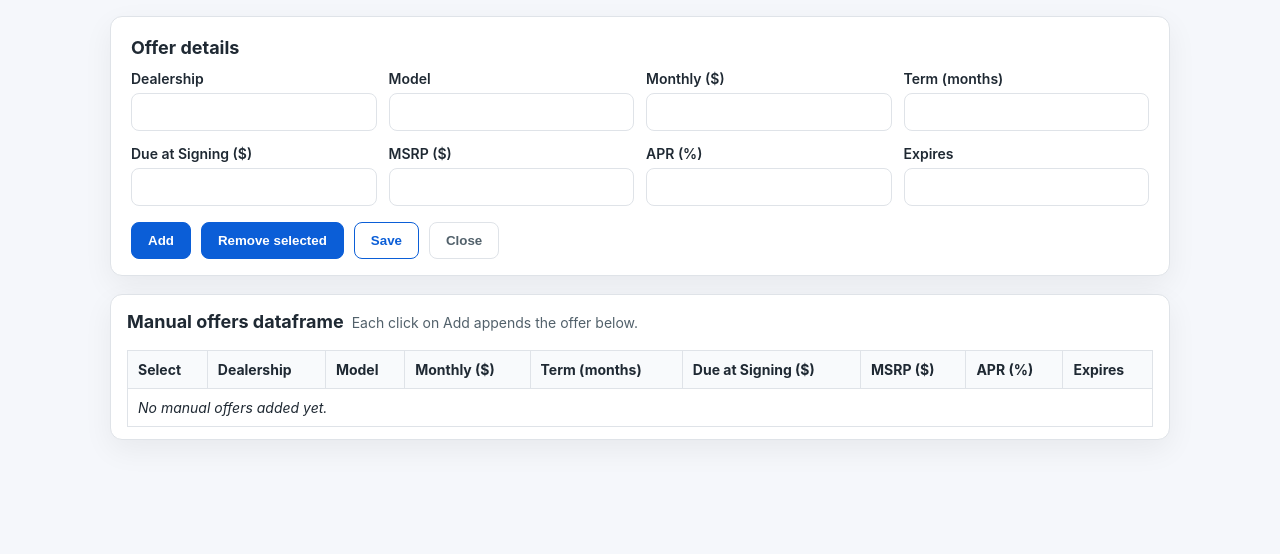
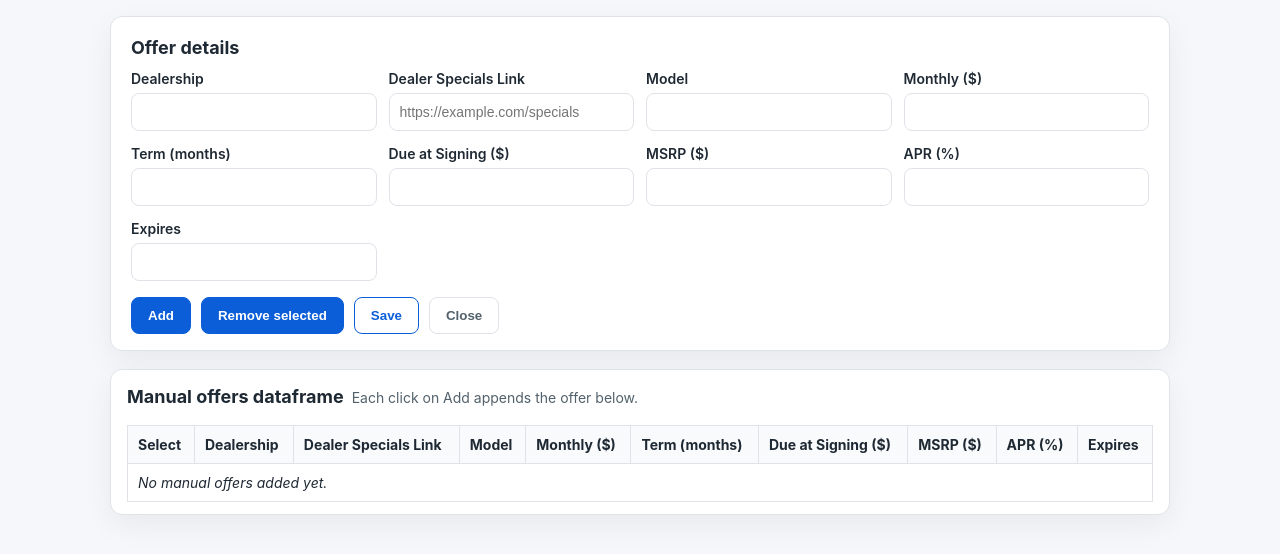
Before and after one commit to DavitHakobyan01/internal_automobile_system, a Flask app: page /manual-offers in a window 1280 px wide. Shown: the part 66-620 px from the top of the page. Run offline with Flask 3, Linux system fonts and the light colour scheme; the visitor is signed in with stand-in values (Sample User, id 1); data that the repository does not hold is empty.

Commit message:
fixed json

```diff
--- a/app.py
+++ b/app.py
@@ -63,6 +63,7 @@ def background_scrape():
     for scraper in SCRAPERS:
         try:
             df = scraper.fetch_df()
+            df.insert(0, "Dealership", getattr(scraper, "dealer_name", ""))
             SCRAPE_STATE["rows"].extend(df.to_dict("records"))
         except Exception as e:
             print(f"[ERROR] {scraper.__class__.__name__}: {e}")
--- a/static/js/manual_offers.js
+++ b/static/js/manual_offers.js
@@ -1,6 +1,7 @@
 (() => {
     const columns = [
         { id: "manual-dealership", label: "Dealership" },
+        { id: "manual-link", label: "Dealer Specials Link" },
         { id: "manual-model", label: "Model" },
         { id: "manual-monthly", label: "Monthly ($)" },
         { id: "manual-term", label: "Term (months)" },
@@ -17,11 +18,12 @@
     const saveButton = document.getElementById("manual-save");
     const cancelButton = document.getElementById("manual-cancel");
     const dealershipInput = document.getElementById("manual-dealership");
+    const linkInput = document.getElementById("manual-link");
     const dataframeBody = document.querySelector("#manual-dataframe tbody");
 
     const clearInputs = () => {
         columns.forEach(({ id }) => {
-            if (id === "manual-dealership") return;
+            if (id === "manual-dealership" || id === "manual-link") return;
 
             const input = document.getElementById(id);
             if (input) input.value = "";
--- a/templates/manual_offers.html
+++ b/templates/manual_offers.html
@@ -33,6 +33,17 @@
                         value="{{ dealership }}"
                     >
                 </label>
+                <label class="form-grid__field">
+                    <span class="form-grid__label">Dealer Specials Link</span>
+                    <input
+                        type="url"
+                        id="manual-link"
+                        class="form-grid__input"
+                        placeholder="https://example.com/specials"
+                        value="{{ offer_link }}"
+                    >
+                </label>
+
 
                 <label class="form-grid__field">
                     <span class="form-grid__label">Model</span>
@@ -94,6 +105,7 @@
                         <tr>
                             <th>Select</th>
                             <th>Dealership</th>
+                            <th>Dealer Specials Link</th>
                             <th>Model</th>
                             <th>Monthly ($)</th>
                             <th>Term (months)</th>
```
